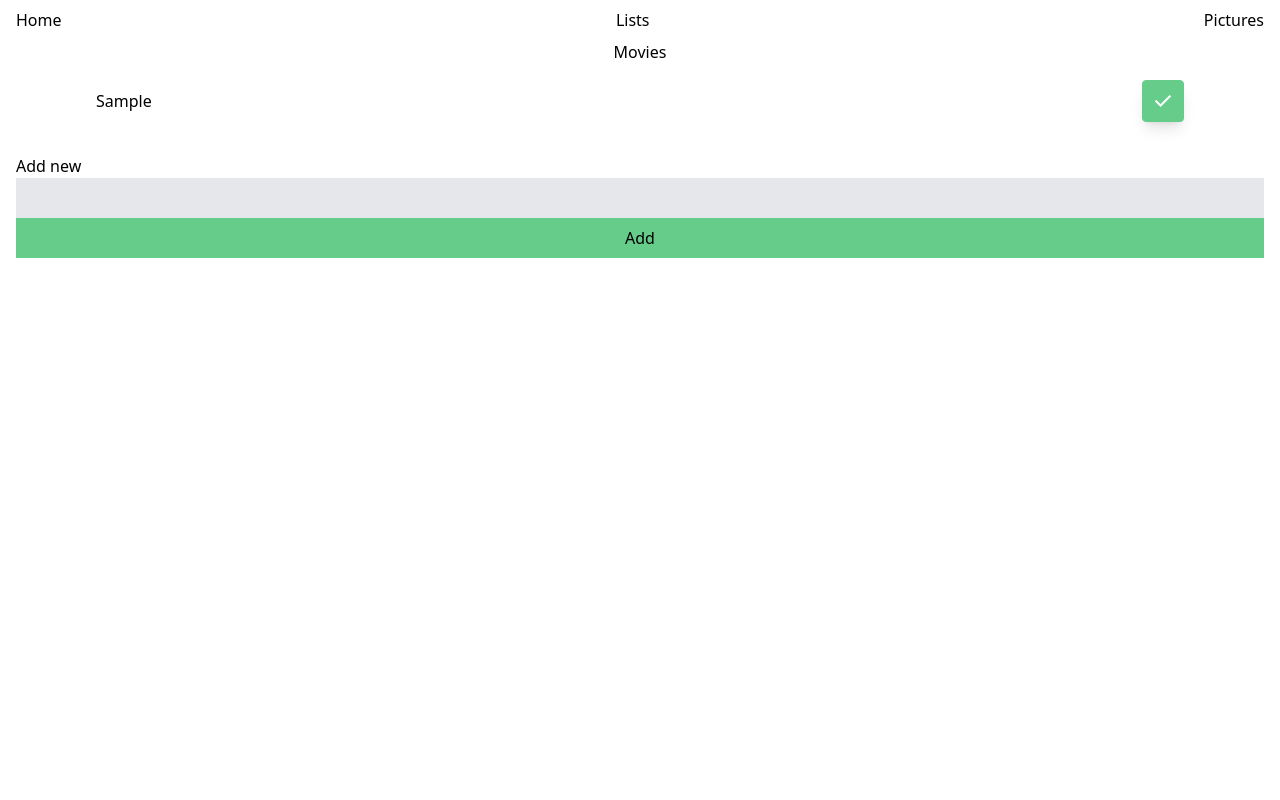
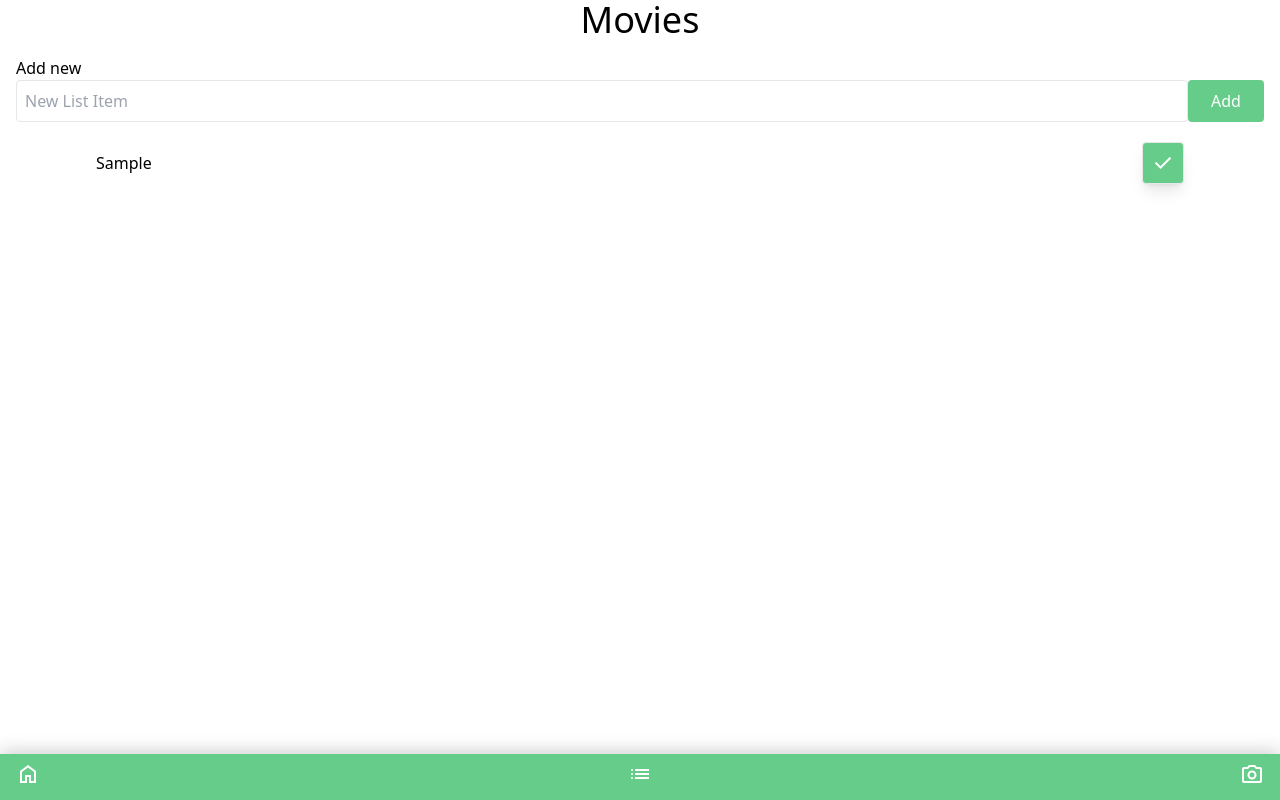
Before and after one commit to izacpeterson/Rachel, a SvelteKit app: page /lists/movies in a window 1280 px wide. Both pictures are taken after typing "Sample" into the empty fields and a click on the button "Add". Built offline with nearby package versions, Linux system fonts and the light colour scheme; no server answers; the database is empty.

Commit message:
bottom nav

```diff
--- a/src/routes/+layout.svelte
+++ b/src/routes/+layout.svelte
@@ -5,15 +5,22 @@
   let selected = 0;
 </script>
 
-<div data-theme={options[selected]} class="h-screen">
+<div data-theme={options[selected]} class="h-screen flex flex-col justify-between">
   <!-- <input type="number" bind:value={selected} /> -->
-  <header>
-    <nav class="flex justify-between px-4 py-2">
-      <a href="/">Home</a>
-      <a href="/lists">Lists</a>
-      <a href="/pictures">Pictures</a>
+
+  <slot />
+
+  <header class="shadow-md sticky bottom-0 shadow-[]">
+    <nav class="flex justify-between items-center px-4 py-2 bg-primary  text-white">
+      <a href="/"><span class="material-symbols-outlined"> home </span></a>
+      <a href="/lists"><span class="material-symbols-outlined"> list </span></a>
+      <a href="/pictures"><span class="material-symbols-outlined"> photo_camera </span></a>
     </nav>
   </header>
+</div>
 
-  <slot />
-</div>
+<style>
+  header {
+    box-shadow: 0 0 20px rgb(0, 0, 0, 0.25);
+  }
+</style>
--- a/src/routes/+page.svelte
+++ b/src/routes/+page.svelte
@@ -2,7 +2,7 @@
   import * as fb from "../lib/firebase";
 </script>
 
-<main class="flex flex-col items-center justify-center h-screen">
+<main class="flex flex-col items-center justify-center">
   <h1 class="text-4xl">Rachel and Izac</h1>
   <p>Our Journey</p>
 </main>
--- a/src/routes/lists/[list]/+page.svelte
+++ b/src/routes/lists/[list]/+page.svelte
@@ -13,30 +13,30 @@
   }
 </script>
 
-<h2 class="capitalize text-center">{list}</h2>
+<main>
+  <h2 class="capitalize text-center text-4xl">{list}</h2>
+
+  <form on:submit|preventDefault={addListItem} class="p-4 flex flex-col">
+    <span>Add new</span>
+    <div class="flex w-full justify-between">
+      <input type="text" bind:value={item} class="p-2 border rounded w-full" placeholder="New List Item" />
+      <button class="bg-primary text-white p-2 rounded w-20">Add</button>
+    </div>
+  </form>
 
   <ul>
     {#each items as item}
-    <li class="mx-24 my-4 flex justify-between items-center">
+      <li class="mx-24 my-1 flex justify-between items-center">
         <p>{item.item}</p>
         <button
           on:click={fb.updateItemStatus(list, item).then((status) => {
             item.status = status;
           })}
-        class={item.status == "done"
-          ? "bg-white text-primary border border-primary rounded p-2 transition-all duration-200"
-          : "bg-primary text-white p-2 transition-all border border-primary duration-200 shadow-lg rounded"}
+          class={item.status == "done" ? " text-red-500 border border-[rgba(255,255,255,0)] rounded p-2 transition-all duration-200" : "bg-primary text-white p-2 transition-all border border- duration-200 shadow-lg rounded"}
         >
-        <span class="material-symbols-outlined flex items-center justify-center"
-          >{item.status == "done" ? "restart_alt" : "check"}</span
-        ></button
+          <span class="material-symbols-outlined flex items-center justify-center">{item.status == "done" ? "restart_alt" : "check"}</span></button
         >
       </li>
     {/each}
   </ul>
-
-<form on:submit|preventDefault={addListItem} class="p-4 flex flex-col">
-  <span>Add new</span>
-  <input type="text" bind:value={item} class="bg-gray-200 p-2" />
-  <button class="bg-primary p-2">Add</button>
-</form>
+</main>
--- a/src/routes/pictures/+page.svelte
+++ b/src/routes/pictures/+page.svelte
@@ -15,16 +15,13 @@
   });
 </script>
 
-<form action="" on:submit={uploadFile} class="flex input-group">
-  <input
-    type="file"
-    bind:files={file}
-    multiple
-    class="file-input file-input-bordered file-input-primary"
-  />
-  <button class="btn btn-primary">Upload</button>
-</form>
+<main class="p-4">
+  <form action="" on:submit={uploadFile} class="flex input-group pb-2">
+    <input type="file" bind:files={file} multiple class="file-input file-input-bordered file-input-primary" />
+    <button class="btn btn-primary">Upload</button>
+  </form>
 
-{#each images as image}
-  <img src={image} />
-{/each}
+  {#each images as image}
+    <img src={image} class="m-2" />
+  {/each}
+</main>
```
Lines whose indentation alone changed are shown as unchanged.
